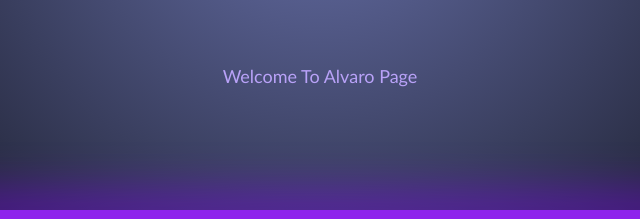
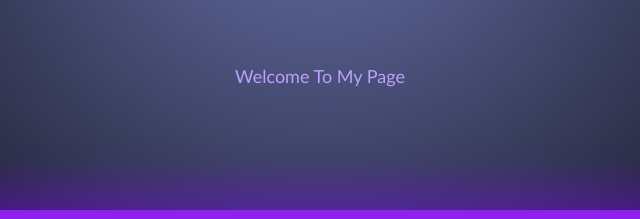
Before and after one commit to Naokiri-ryu/naokiri-ryu.github.io, a plain HTML site: page index.html in a window 1280 px wide. Shown: the part 548-767 px from the top of the page, 320-960 px from the left. Drawn offline with Linux system fonts and the light colour scheme.

Commit message:
modified:   index.html

```diff
--- a/index.html
+++ b/index.html
@@ -28,7 +28,7 @@
             <object class="div-object" data="your-svg-image.svg" type="image/svg+xml">
                 <img class="img-content" src="IMG_20210910_213225.jpg">
             </object>
-            <p class="p-content">Welcome To Alvaro Page</p>
+            <p class="p-content">Welcome To My Page</p>
 
             <!-- Data Start     -->
             <div id="biodata"></div>
```
